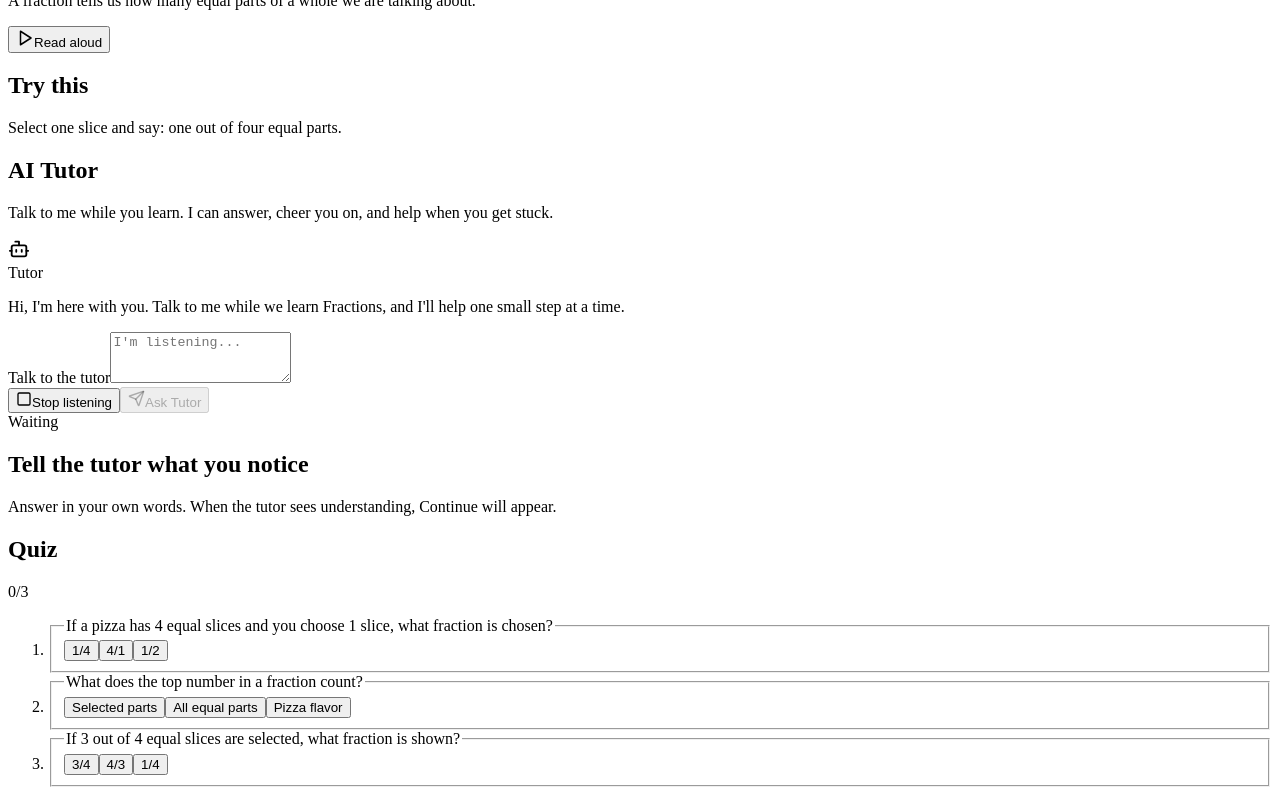
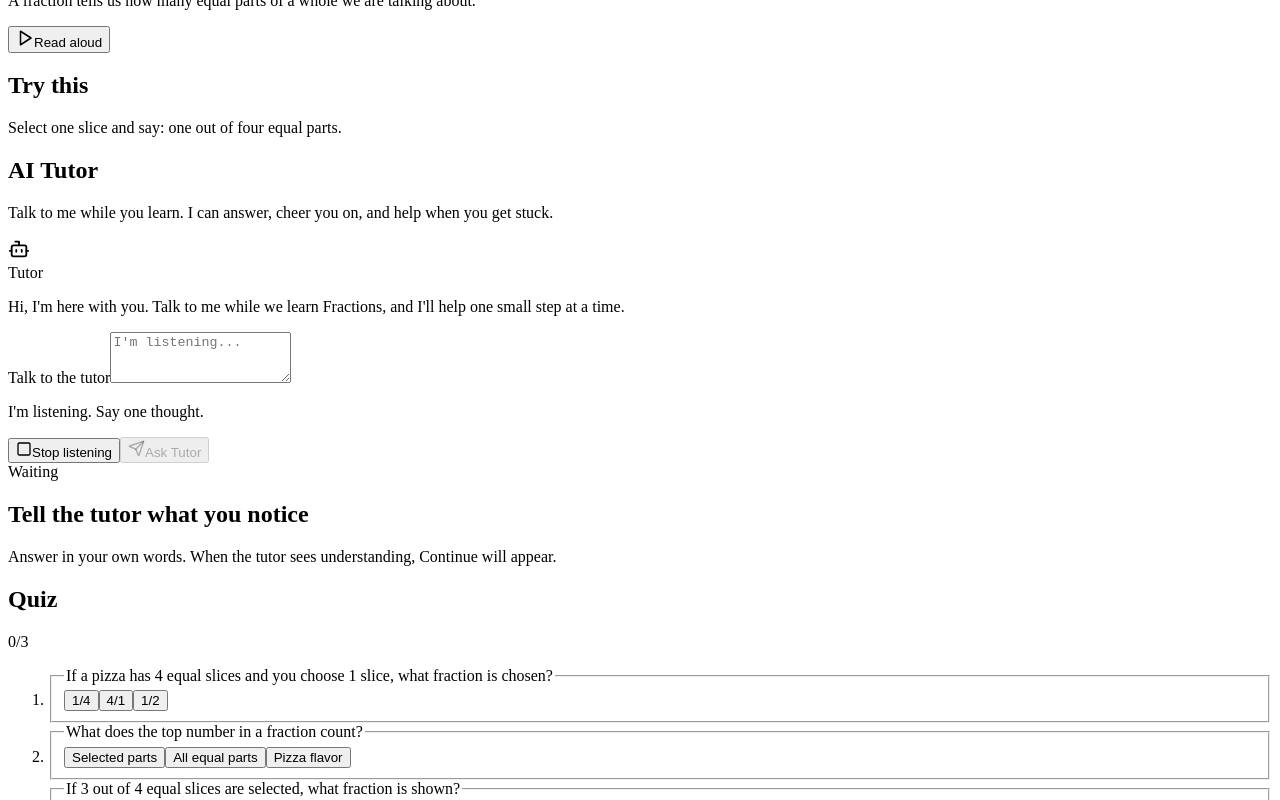
Before and after one commit to emjcsantos/ai_d_teach, a React (Vite) app: page / in a window 1280 px wide. Both pictures are taken after a click on the button "Talk". Shown: the part 2222-3022 px from the top of the page. Built offline with nearby package versions, Linux system fonts and the light colour scheme; no server answers; the HTML template or start-up script is replaced by a standard one.

Commit message:
Warm tutor chat waiting states

```diff
--- a/src/components/TutorChat.tsx
+++ b/src/components/TutorChat.tsx
@@ -190,7 +190,7 @@ export function TutorChat({ lesson, progress, voiceRate, onSendMessage }: TutorC
         {isWaitingForTutor ? (
           <article className="tutor-chat__message is-tutor is-thinking" aria-label="Tutor is thinking">
             <span>Tutor</span>
-            <p>Thinking...</p>
+            <p>Let me think for a second</p>
           </article>
         ) : null}
       </div>
@@ -207,15 +207,26 @@ export function TutorChat({ lesson, progress, voiceRate, onSendMessage }: TutorC
           <textarea
             value={draft}
             onChange={(event) => setDraft(event.target.value)}
-            placeholder={isListening ? "I'm listening..." : "Say hi, ask for help, or tell me what you notice."}
+            placeholder={isListening ? "I'm listening..." : "Say hi, ask for help, or tell me what you notice"}
             disabled={isWaitingForTutor}
             rows={3}
           />
         </label>
 
-        {interimTranscript || voiceError ? (
-          <p className={voiceError ? "tutor-chat__speech-status is-error" : "tutor-chat__speech-status"}>
-            {voiceError || interimTranscript}
+        {isListening || interimTranscript || voiceError || isWaitingForTutor ? (
+          <p
+            className={[
+              "tutor-chat__speech-status",
+              voiceError ? "is-error" : "",
+              isListening ? "is-listening" : "",
+              isWaitingForTutor ? "is-thinking" : "",
+            ]
+              .filter(Boolean)
+              .join(" ")}
+          >
+            {voiceError ||
+              interimTranscript ||
+              (isListening ? "I'm listening. Say one thought." : "I'm getting your answer ready.")}
           </p>
         ) : null}
 
--- a/src/styles.css
+++ b/src/styles.css
@@ -862,6 +862,13 @@ button:disabled,
   font-style: italic;
 }
 
+.tutor-chat__message.is-thinking p::after {
+  content: "...";
+  display: inline-block;
+  width: 1.4em;
+  animation: thinkingDots 1.2s steps(4, end) infinite;
+}
+
 .tutor-chat__message span {
   color: var(--muted);
   font-size: 0.74rem;
@@ -906,6 +913,18 @@ button:disabled,
   color: #176c6c;
   font-size: 0.88rem;
   line-height: 1.4;
+}
+
+.tutor-chat__speech-status.is-listening {
+  border-color: rgba(28, 138, 138, 0.34);
+  background: rgba(28, 138, 138, 0.12);
+  font-weight: 800;
+}
+
+.tutor-chat__speech-status.is-thinking {
+  border-color: rgba(242, 184, 75, 0.34);
+  background: rgba(242, 184, 75, 0.14);
+  color: #745313;
 }
 
 .tutor-chat__speech-status.is-error {
@@ -954,6 +973,16 @@ button:disabled,
   border-color: transparent;
   background: var(--ink);
   color: white;
+}
+
+@keyframes thinkingDots {
+  0% {
+    width: 0;
+  }
+
+  100% {
+    width: 1.4em;
+  }
 }
 
 .feedback-panel {
```
Also changed, not shown: 1 other file (tests, documents, lock files or other folders).
